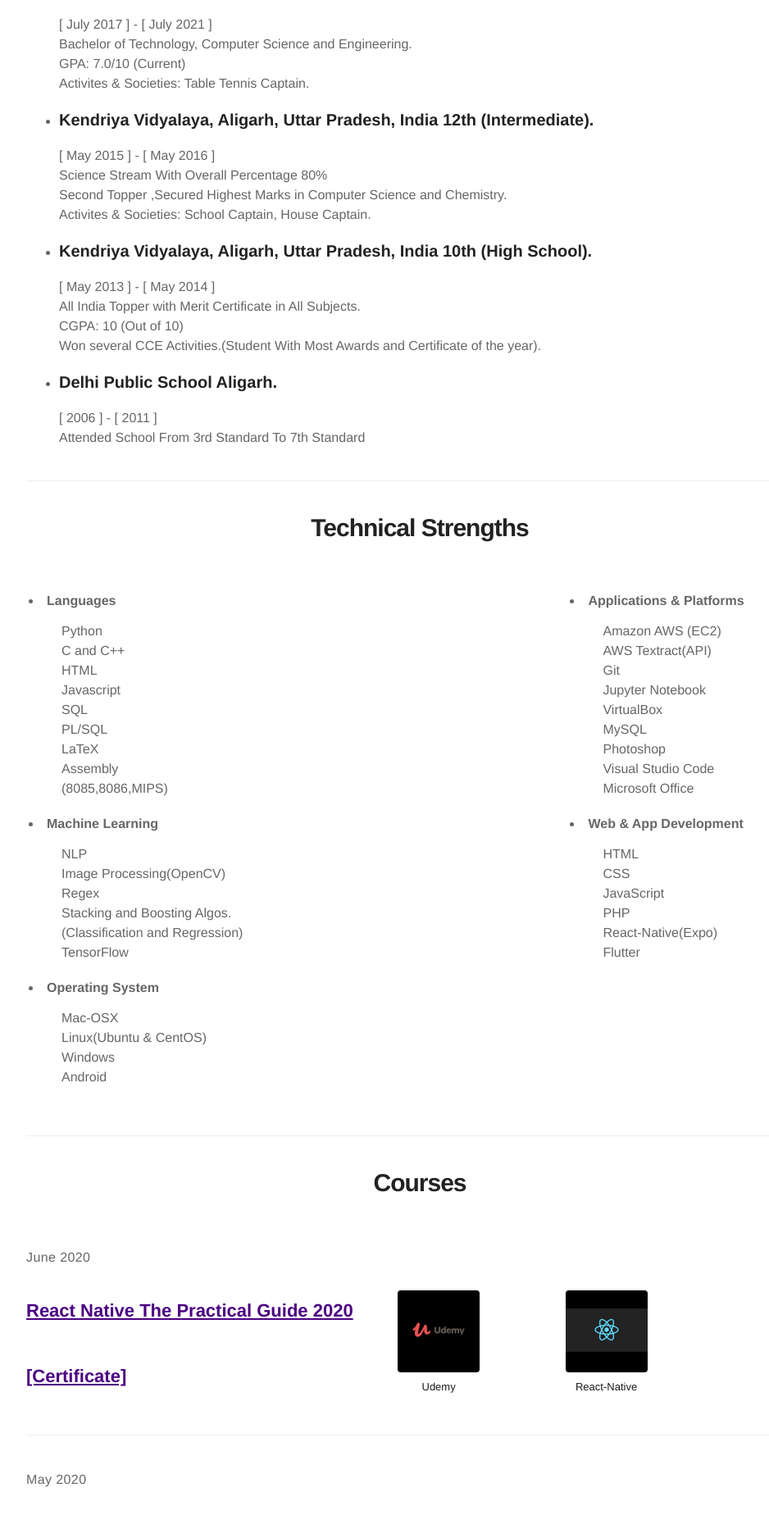
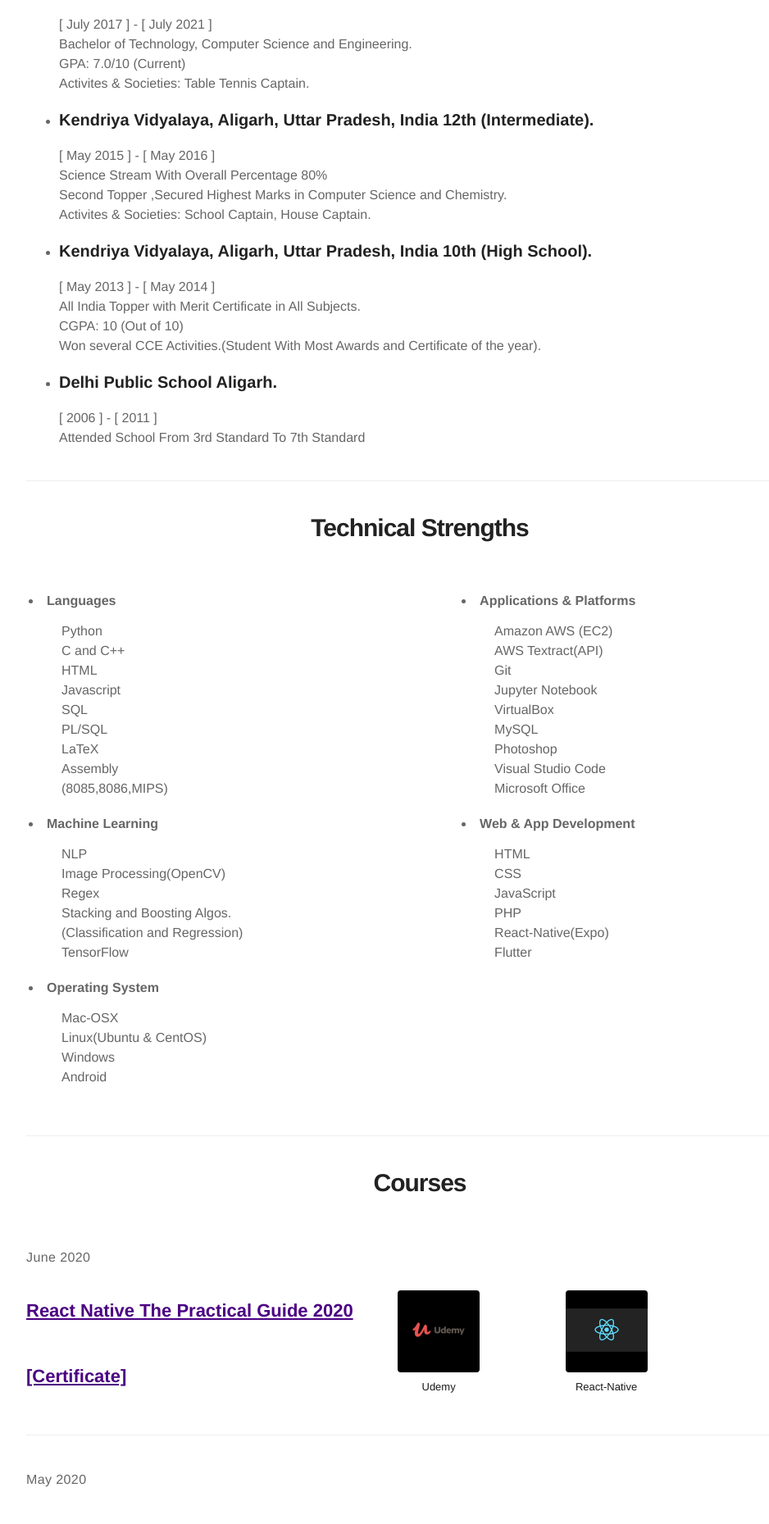
Before and after one commit to anuranjandubey/anuranjandubey.github.io, a Jekyll site: the page built from about.md, in a window 1280 px wide. Shown: the part 1594-3453 px from the top of the page at 82% size, without its empty margins (128-1066 px from the left). Built offline with Jekyll 4.4.1, drawn with Linux system fonts in a browser that asks for light colours.

Commit message:
major update

```diff
--- a/about.md
+++ b/about.md
@@ -65,7 +65,7 @@ layout: page
 
 <h1>Technical Strengths</h1>
 
-<table style="width:125% ;text-align: left;" >
+<table style="width:100% ;text-align: left;" >
   <tr>
     <td>
       <li><b>Languages</b>
```
Also changed, not shown: 2 other files.
